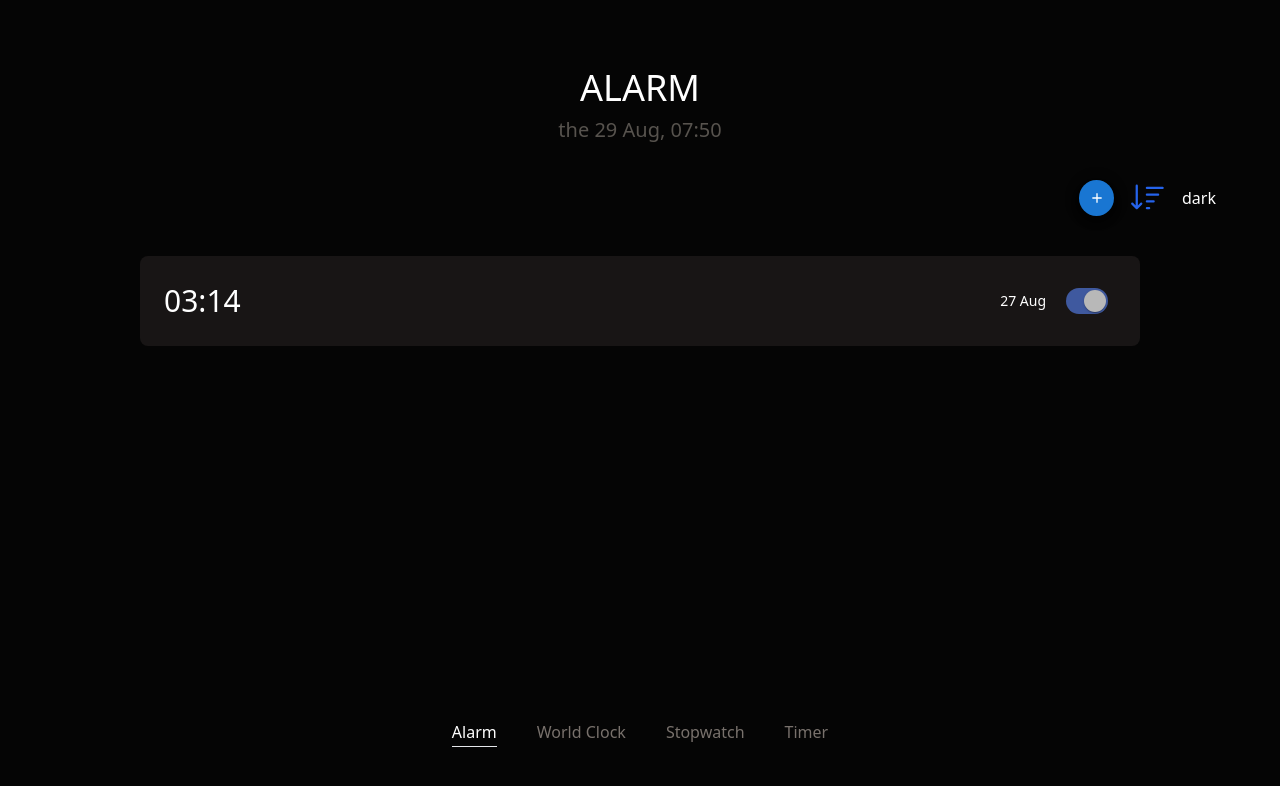
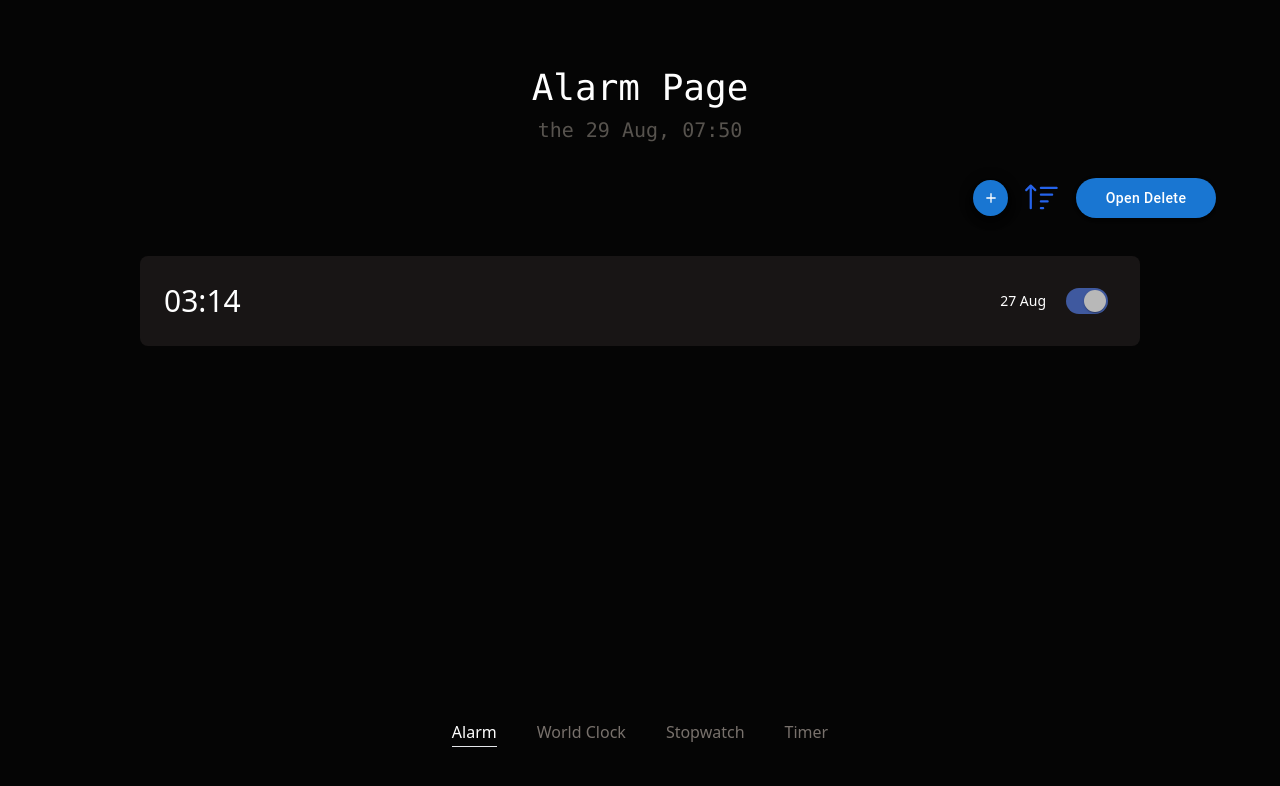
Before and after one commit to NezerAbdullayev/timer-app, a React (Vite) app: page /alarms in a window 1280 px wide. Shown: the top 786 px of the page. Built offline with nearby package versions, Linux system fonts and the light colour scheme.

Commit message:
feat(AlarmPage): add  delete Alarm function

```diff
--- a/src/components/ui/BoxContainer.jsx
+++ b/src/components/ui/BoxContainer.jsx
@@ -2,7 +2,7 @@ import FlexRow from './FlexRow';
 
 function BoxContainer({ children }) {
     return (
-        <FlexRow className="mx-auto w-[1000px] max-w-[100%] flex-wrap items-center justify-between gap-y-2 rounded-lg bg-[#181515] p-6 transition-all hover:bg-[#131111] xl:max-w-[90%]">
+        <FlexRow className="mx-auto w-[1000px] gap-3 max-w-[100%] flex-wrap items-center gap-y-2 rounded-lg bg-[#181515] p-6 transition-all hover:bg-[#131111] xl:max-w-[90%]">
             {children}
         </FlexRow>
     );
--- a/src/components/ui/Toolbar.jsx
+++ b/src/components/ui/Toolbar.jsx
@@ -7,13 +7,11 @@ import AddIcon from '@mui/icons-material/Add';
 // import components
 import Button from './Button';
 import FlexRow from './FlexRow';
+import { memo } from 'react';
 
-
-
-function Toolbar({ sort = true,onToggleAlarmPopup }) {
+function Toolbar( {onToggleAlarmPopup, openNewAlarm,onDeleteButton,sort=false }) {
     return (
         <FlexRow className="items-center justify-end gap-4">
-
             {/* create button */}
             <Fab
                 color="primary"
@@ -21,18 +19,19 @@ function Toolbar({ sort = true,onToggleAlarmPopup }) {
                 onClick={onToggleAlarmPopup}
                 sx={{ width: '35px', height: '35px' }}
             >
-                <AddIcon sx={{ fontSize: '16px' }}  />
+                <AddIcon sx={{ fontSize: '16px' }} />
             </Fab>
             {/* create button end */}
-
 
             {/* sort and edit button */}
             <Button type="sort">{sort ? <BsSortDown /> : <BsSortUp />} </Button>
 
             {/* theme button */}
-            <Button type="them">dark</Button>
+            <Button onClick={onDeleteButton} type="open">
+                {openNewAlarm ? 'Close Delete' : 'Open Delete'}
+            </Button>
         </FlexRow>
     );
 }
 
-export default Toolbar;
+export default memo(Toolbar);
--- a/src/context/AlarmsProvider.jsx
+++ b/src/context/AlarmsProvider.jsx
@@ -35,9 +35,10 @@ function reducer(state, action) {
             };
 
         case 'DELETE_ALARM':
+            console.log(action.payload)
             return {
                 ...state,
-                alarmsList: [state.alarmsList.filter((alarm) => alarm.id !== action.payload)],
+                alarmsList: [...state.alarmsList.filter((alarm) => alarm.id !== action.payload)],
             };
 
         case 'CLEAR_ALARMSLIST':
--- a/src/pages/alarmsPage/AlarmsPage.jsx
+++ b/src/pages/alarmsPage/AlarmsPage.jsx
@@ -1,9 +1,6 @@
 import { useState } from 'react';
 // context hooks
 import { useAlarms } from '../../Hooks/useAlarms';
-
-// import fake data
-import { alarms } from '../../fakeData/fakeDate';
 
 // import component
 import GridColoms from '../../components/ui/GridColoms';
@@ -13,29 +10,27 @@ import AlarmsBoxGroup from './components/AlarmsBoxGroup';
 import Popup from '../../components/ui/Popup';
 import AddAlarmPopup from './components/AddAlarmPopup';
 
-
 function AlarmsPage() {
-
     const [openNewAlarm, setOpenNewAlarm] = useState(false);
-
+    const [OpenDelete, setOpenDelete] = useState(false);
 
     const {
         state: { alarmsList, realTime },
         dispatch,
     } = useAlarms();
 
-    console.log(alarmsList,"realtime",realTime)
+    console.log(alarmsList, 'realtime', realTime);
+
+    function handleToggleDeleteBtn() {
+        setOpenDelete((OpenDelete) => !OpenDelete);
+    }
 
     function handleToggleAlarmBtn() {
         setOpenNewAlarm((openNewAlarm) => !openNewAlarm);
     }
 
-    function addAlarm({ hour, history, music }) {
-        dispatch({ type: 'ADD_ALARM', payload: { hour, history, music } });
-    }
-
     function deleteAlarm(deleteID) {
-        dispatch({ type: 'DELETE_ALARM', payload: { deleteID } });
+        dispatch({ type: 'DELETE_ALARM', payload:  deleteID  });
     }
 
     function clearAlarms() {
@@ -53,27 +48,29 @@ function AlarmsPage() {
         dispatch({ type: 'EDIT_ALARMS', payload: { editAlarms } });
     }
 
-    function toggleIsactiveAlarm(id) {
-        dispatch({ type: 'TOGGLE_ISACTIVE_ALARM', payload: id });
-    }
-
     return (
         <GridColoms className="grid-rows-[20%_15%_65%]">
             <PageTitle
-                className="justify-end"
-                headerTitle="ALARM"
+                className="justify-end font-mono"
+                headerTitle="Alarm Page"
                 headerDesc="the 29 Aug, 07:50"
             />
 
-            <Toolbar onToggleAlarmPopup={handleToggleAlarmBtn} />
+            <Toolbar
+                onToggleAlarmPopup={handleToggleAlarmBtn}
+                onDeleteButton={handleToggleDeleteBtn}
+                openNewAlarm={openNewAlarm}
+            />
 
-            <AlarmsBoxGroup items={alarmsList}  />
+            <AlarmsBoxGroup
+                items={alarmsList}
+                OpenDelete={OpenDelete}
+                onDelete={deleteAlarm}
+            />
 
-            <Popup onToggleAlarmPopup={handleToggleAlarmBtn} openNewAlarm={openNewAlarm} >
+            <Popup onToggleAlarmPopup={handleToggleAlarmBtn} openNewAlarm={openNewAlarm}>
                 <AddAlarmPopup onToggleAlarmPopup={handleToggleAlarmBtn} dispatch={dispatch} />
             </Popup>
-
-
         </GridColoms>
     );
 }
--- a/src/pages/alarmsPage/components/AlarmsBox.jsx
+++ b/src/pages/alarmsPage/components/AlarmsBox.jsx
@@ -1,22 +1,30 @@
 // import component
 import { useAlarms } from '../../../Hooks/useAlarms';
 import BoxContainer from '../../../components/ui/BoxContainer';
+import FlexRow from '../../../components/ui/FlexRow';
 import Row from '../../../components/ui/Row';
+import GridRow from '../../../components/ui/GridRow';
 // import mui component
 import Switch from '../../../components/ui/boxGroup/Switch';
 
-function AlarmsBox({ id, hour: { hh, mm }, isActive, history }) {
+function AlarmsBox({ id, hour: { hh, mm }, isActive, history, OpenDelete,onDelete }) {
+    const { dispatch } = useAlarms();
 
-    const {dispatch}=useAlarms()
-
-
-    function handleAlarmActiveBtn(id){
-        dispatch({type:"TOGGLE_ISACTIVE_ALARM",payload:id})
+    function handleAlarmActiveBtn(id) {
+        dispatch({ type: 'TOGGLE_ISACTIVE_ALARM', payload: id });
     }
 
     return (
-        // box container bu olacaqdir
         <BoxContainer>
+            {/* delete button */}
+            <GridRow className={`grid place-items-center ${OpenDelete ? 'grid' : 'hidden'}`}>
+                <button onClick={()=>onDelete(id)} className="flex-0 h-10 w-10 cursor-pointer rounded-full bg-[#a2a6ac] text-stone-100  transition-all hover:bg-[#82868c]">
+                    &#10006;
+                </button>
+            </GridRow>
+
+            {/* box  start */}
+            <FlexRow className="flex-1 items-center justify-between">
                 {/* hour */}
                 <Row
                     className={`text-2xl transition-all sm:text-3xl ${isActive ? 'text-lightMain' : 'text-stone-400'}`}
@@ -32,9 +40,11 @@ function AlarmsBox({ id, hour: { hh, mm }, isActive, history }) {
                 >
                     <Row>{history}</Row>
                     <Row>
-                    <Switch  onClick={()=>handleAlarmActiveBtn(id)} isActive={isActive}/>
+                        <Switch onClick={() => handleAlarmActiveBtn(id)} isActive={isActive} />
                     </Row>
                 </Row>
+            </FlexRow>
+            {/* box end */}
         </BoxContainer>
     );
 }
--- a/src/pages/alarmsPage/components/AlarmsBoxGroup.jsx
+++ b/src/pages/alarmsPage/components/AlarmsBoxGroup.jsx
@@ -1,23 +1,30 @@
 // import components
-import AlarmsBox from "./AlarmsBox"
-import GroupContainer from "../../../components/ui/boxGroup/GroupContainer"
+import AlarmsBox from './AlarmsBox';
+import GroupContainer from '../../../components/ui/boxGroup/GroupContainer';
+import { memo } from 'react';
 
-function AlarmsBoxGroup({ items }) {
+function AlarmsBoxGroup({ items, OpenDelete, onDelete }) {
+    console.log(items);
     return (
         <GroupContainer>
             {/* items map */}
-            {items.length &&
+            {items.length > 0 ? (
                 items.map((item) => (
                     <AlarmsBox
-                        key={item.id}
+                        key={item.id || Math.random()}
                         id={item.id}
                         hour={item.hour}
                         isActive={item.isActive}
                         history={item.history}
+                        OpenDelete={OpenDelete}
+                        onDelete={onDelete}
                     />
-                ))}
+                ))
+            ) : (
+                <p>No alarms available</p>
+            )}
         </GroupContainer>
     );
 }
 
-export default AlarmsBoxGroup;
+export default memo(AlarmsBoxGroup);
```
Lines whose indentation alone changed are shown as unchanged.
